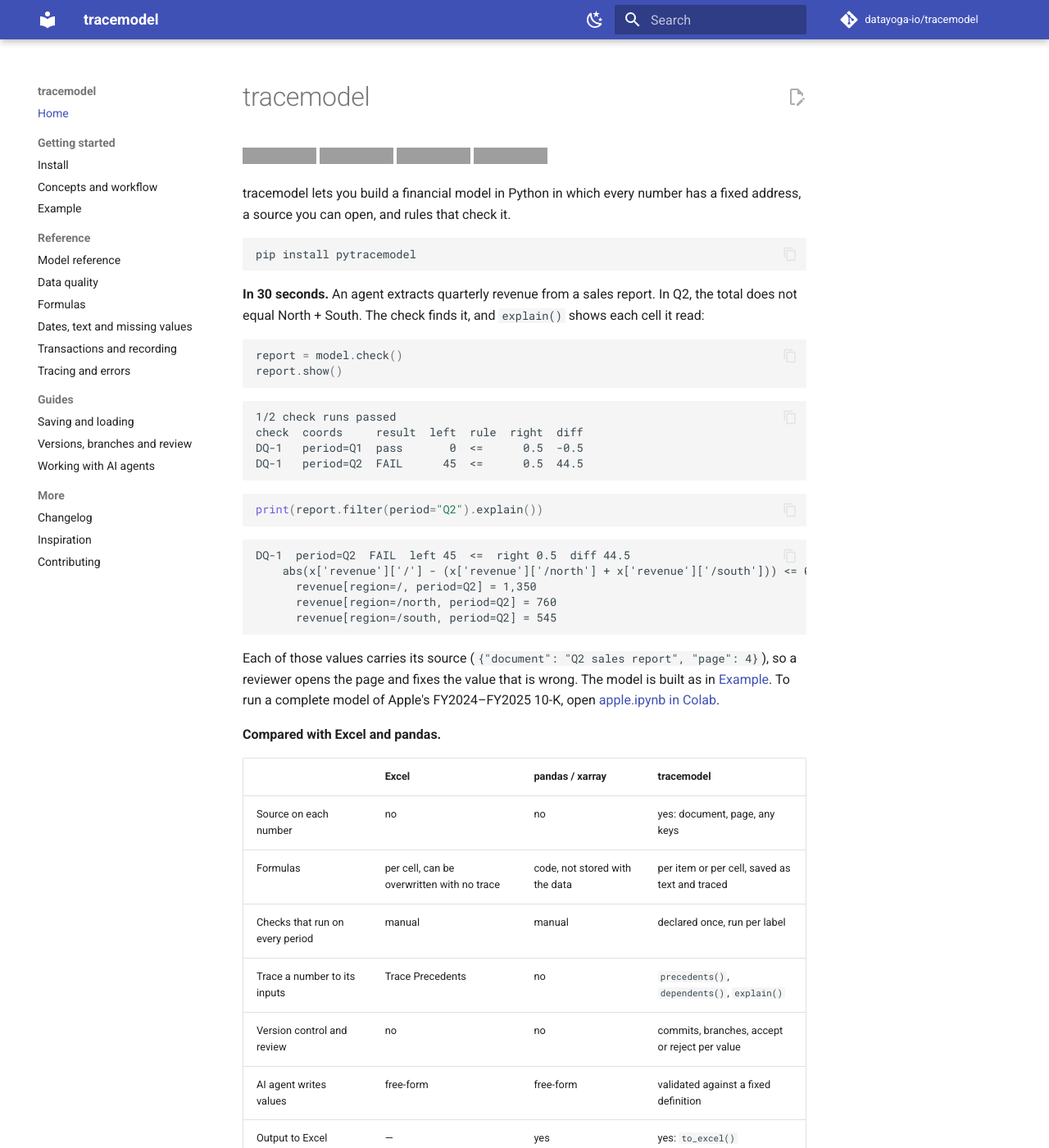
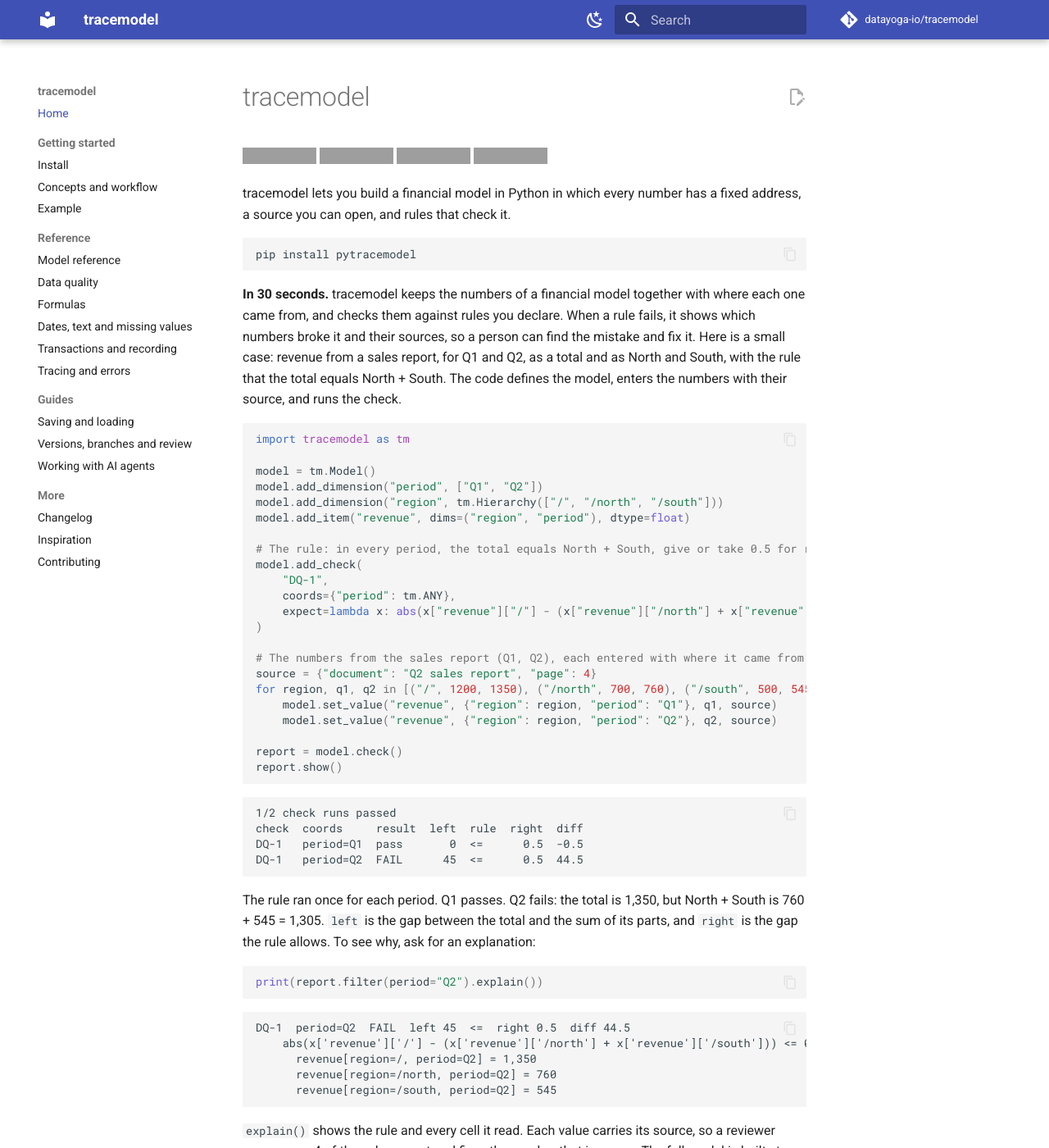
Before and after one commit to datayoga-io/tracemodel, an MkDocs documentation site: the page built from docs/index.md, in a window 1280 px wide and 1400 px high. Shown: the whole window at 82% size. Built offline with MkDocs 1.6.1 and Material for MkDocs 9.7.7, drawn with Linux system fonts in a browser that asks for light colours; comment, search, counter and statistics services are not loaded; some of the changed text lies outside the part shown; grey boxes are pictures that could not be loaded.

Commit message:
docs: make the 30-second example say what tracemodel does and run on its own
Co-Authored-By: Claude Sonnet 5.5 <noreply@anthropic.com>

````diff
--- a/docs/index.md
+++ b/docs/index.md
@@ -12,10 +12,33 @@ a source you can open, and rules that check it.
 pip install pytracemodel
 ```
 
-**In 30 seconds.** An agent extracts quarterly revenue from a sales report. In Q2, the total does
-not equal North + South. The check finds it, and `explain()` shows each cell it read:
+**In 30 seconds.** tracemodel keeps the numbers of a financial model together with where each one came from, and
+checks them against rules you declare. When a rule fails, it shows which numbers broke it and their sources, so a
+person can find the mistake and fix it. Here is a small case: revenue from a sales report, for Q1 and Q2, as a total
+and as North and South, with the rule that the total equals North + South. The code defines the model, enters the
+numbers with their source, and runs the check.
 
 ```python
+import tracemodel as tm
+
+model = tm.Model()
+model.add_dimension("period", ["Q1", "Q2"])
+model.add_dimension("region", tm.Hierarchy(["/", "/north", "/south"]))
+model.add_item("revenue", dims=("region", "period"), dtype=float)
+
+# The rule: in every period, the total equals North + South, give or take 0.5 for rounding.
+model.add_check(
+    "DQ-1",
+    coords={"period": tm.ANY},
+    expect=lambda x: abs(x["revenue"]["/"] - (x["revenue"]["/north"] + x["revenue"]["/south"])) <= 0.5,
+)
+
+# The numbers from the sales report (Q1, Q2), each entered with where it came from.
+source = {"document": "Q2 sales report", "page": 4}
+for region, q1, q2 in [("/", 1200, 1350), ("/north", 700, 760), ("/south", 500, 545)]:
+    model.set_value("revenue", {"region": region, "period": "Q1"}, q1, source)
+    model.set_value("revenue", {"region": region, "period": "Q2"}, q2, source)
+
 report = model.check()
 report.show()
 ```
@@ -26,6 +49,10 @@ check  coords     result  left  rule  right  diff
 DQ-1   period=Q1  pass       0  <=      0.5  -0.5
 DQ-1   period=Q2  FAIL      45  <=      0.5  44.5
 ```
+
+The rule ran once for each period. Q1 passes. Q2 fails: the total is 1,350, but North + South is 760 + 545 = 1,305.
+`left` is the gap between the total and the sum of its parts, and `right` is the gap the rule allows. To see why, ask
+for an explanation:
 
 ```python
 print(report.filter(period="Q2").explain())
@@ -39,9 +66,9 @@ DQ-1  period=Q2  FAIL  left 45  <=  right 0.5  diff 44.5
       revenue[region=/south, period=Q2] = 545
 ```
 
-Each of those values carries its source (`{"document": "Q2 sales report", "page": 4}`), so a
-reviewer opens the page and fixes the value that is wrong. The model is built as in
-[Example](example.md). To run a complete model of Apple's FY2024–FY2025 10-K, open
+`explain()` shows the rule and every cell it read. Each value carries its source, so a reviewer opens page 4 of the
+sales report and fixes the number that is wrong. The full model is built step by step in [Example](example.md). To run a
+complete model of Apple's FY2024–FY2025 10-K, open
 [apple.ipynb in Colab](https://colab.research.google.com/github/datayoga-io/tracemodel/blob/main/apple.ipynb).
 
 **Compared with Excel and pandas.**
````
Also changed, not shown: README.md (+32 -5 lines).
